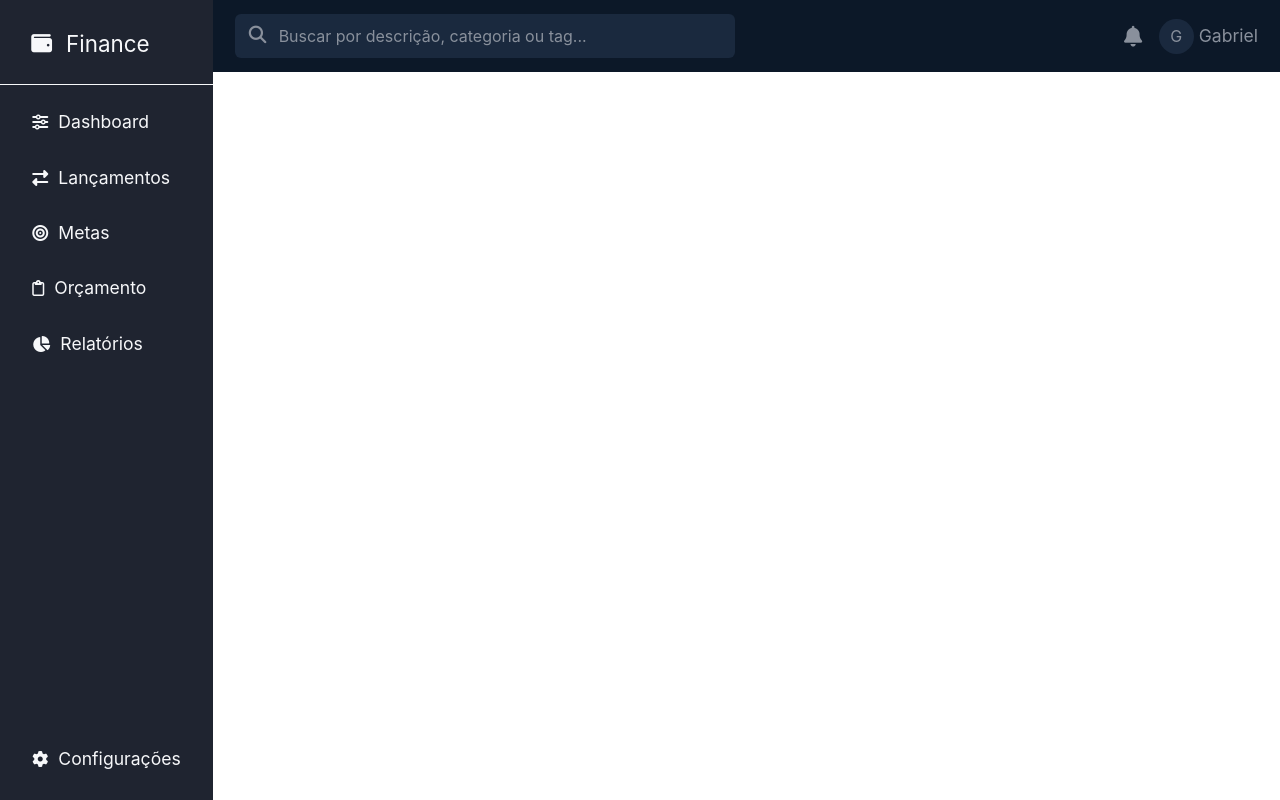
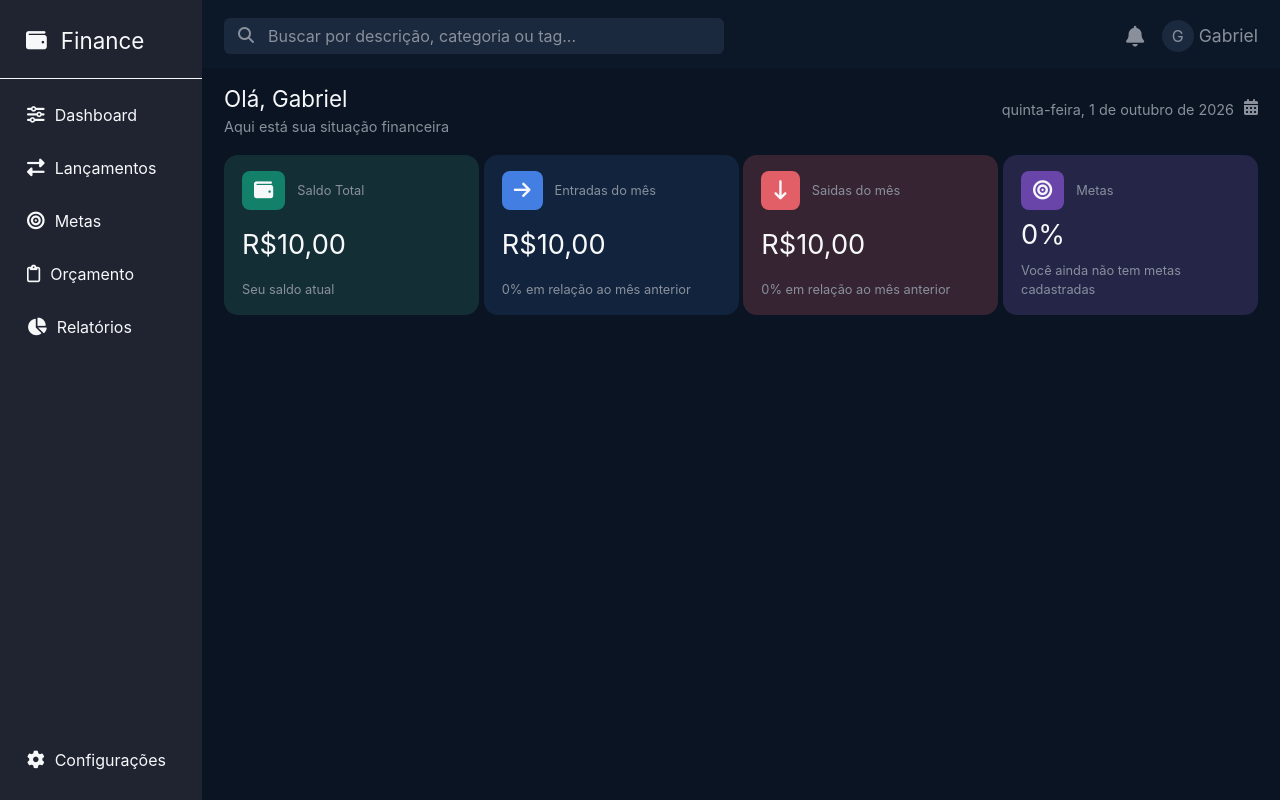
Before and after one commit to Gabrielbarbosa14/finance-app, a React (Vite) app: page / in a window 1280 px wide. Built offline with nearby package versions, Linux system fonts and the light colour scheme.

Commit message:
Adicionando mais funcionalidades no dashboard

```diff
--- a/src/App.jsx
+++ b/src/App.jsx
@@ -2,7 +2,7 @@ import { useState } from "react";
 import "./App.css";
 import Sidebar from "./components/Sidebar";
 import Dashboard from "./components/Dashboard";
-import Lancamentos from "./components/NewReleases";
+import Lancamentos from "./components/entries";
 import Goals from "./components/Goals";
 import Budgets from "./components/Budgets";
 import Reports from "./components/Reports";
@@ -18,7 +18,10 @@ function App() {
       <Sidebar />
       <Routes>
         <Route path="/" element={<Dashboard />}/>
-        <Route path="/about" element={<About />}/>
+        <Route path="/entries" element={<Lancamentos />}/>
+        <Route path="/goals" element={<Goals />}/>
+        <Route path="/budgets" element={<Budgets />}/>
+        <Route path="/reports" element={<Reports />}/>
         <Route path="*" element={<h1>404 NOT FOUND</h1>}/>
       </Routes>
     </div>
--- a/src/components/Budgets.jsx
+++ b/src/components/Budgets.jsx
@@ -1,6 +1,6 @@
 function Budgets(){
     return(
-        <h1>oi</h1>
+        <h1>Orçamentos</h1>
     )
 }
 
--- a/src/components/Dashboard.jsx
+++ b/src/components/Dashboard.jsx
@@ -1,27 +1,72 @@
+
+const summaryData = [
+    {id: 'totalbalance', label: 'Saldo Total', value: 'R$10,00', description: 'Seu saldo atual', icon: 'fa-solid fa-wallet', bgcolor: 'bg-[#142E35]', bgcoloricon: 'bg-[#13816A]'},
+    {id: 'montharrivals', label: 'Entradas do mês', value: 'R$10,00', description: '0% em relação ao mês anterior', icon: 'fa-solid fa-arrow-right', bgcolor: 'bg-[#12243D]', bgcoloricon: 'bg-[#437FE2]'},
+    {id: 'monthoutflows', label: 'Saidas do mês', value: 'R$10,00', description: '0% em relação ao mês anterior', icon: 'fa-solid fa-arrow-down-long', bgcolor: 'bg-[#372432]', bgcoloricon: 'bg-[#E25F68]'},
+    {id: 'goals', label: 'Metas', value: '0%', description: 'Você ainda não tem metas cadastradas', icon: 'fa-solid fa-bullseye', bgcolor: 'bg-[#242547]', bgcoloricon: 'bg-[#6945AA]'}
+]
+
 function Dashboard() {
+    const today = new Date()
+
+    const options = {
+        weekday: 'long',
+        day: 'numeric',
+        month: 'long',
+        year: 'numeric'
+    }
+
+    const formattedDate = today.toLocaleDateString('pt-br', options)
+
     return(
-        <div className="w-full bg-">
-            <div className="bg-[#0C1828] pt-3.5 pb-3.5 pl-5.5 pr-5.5 flex justify-between">
+        <div className="w-full bg-[#0A1422]">
+            <div className="bg-[#0C1828] pt-[18px] pb-3.5 pl-5.5 pr-5.5 flex justify-between">
                 <div className="relative">
-                    <i className="fa-solid fa-magnifying-glass absolute left-3.5 top-3 text-[#89909C] text-[1.1em]"></i>
+                    <i className="fa-solid fa-magnifying-glass absolute left-3.5 top-[9px] text-[#89909C] text-[1em]"></i>
                     <input type="text"
                     name="search"
                     id="search"
                     placeholder="Buscar por descrição, categoria ou tag..."
-                    className="bg-[#1A293E] text-[#F7F8FA] w-[500px] pt-2.5 pb-2.5
+                    className="bg-[#1A293E] text-[#F7F8FA] w-[500px] pt-1.5 pb-1.5
                     pl-11 pr-1 rounded-[6px]"  />
                 </div>
-                <div id="right-conner" className="flex justify-between items-center w-[134px]">
+                <div id="right-conner" className="flex justify-between items-center w-[132px]">
                     <div id="notification" className="flex justify-center items-center">
                         <i className="fa-solid fa-bell text-[1.3em] text-[#89909C]"></i>
                     </div>
                     <div className="flex items-center justify-center gap-[5px]">
                         <div id="icon" className="flex items-center justify-center
-                        bg-[#1A293E] w-[35px] h-[35px] rounded-[50%]">
+                        bg-[#1A293E] w-[32px] h-[32px] rounded-[50%]">
                             <h1 className="text-[#89909C]">G</h1>
                         </div>
                         <h1 className="text-[#89909C] text-[1.1em]">Gabriel</h1>
                     </div>
+                </div>
+            </div>
+            <div id="body" className="pl-5.5 pr-5.5 pt-3.5 pb-3.5">
+                <div id="top-body" className="w-full flex justify-between items-center">
+                    <div>
+                        <h1 className="text-[#F7F8FA] text-[1.4em]">Olá, Gabriel</h1>
+                        <p className="text-[#89909C] text-[0.9em]">Aqui está sua situação financeira</p>
+                    </div>
+                    <div className="text-[#89909C] flex gap-2.5">
+                        <p className="text-[0.9em]">{formattedDate}</p>
+                        <i class="fa-solid fa-calendar-days"></i>
+                    </div>
+                </div>
+                <div id="summary" className=" flex justify-between mt-[18px]">
+                    {summaryData.map((card) => [
+                        <div className={`${card.bgcolor} w-[255px] h-[160px] pt-4 pb-4 pl-4.5 pr-4.5 flex flex-col justify-between rounded-[14px]`}>
+                            <div className="flex items-center gap-3">
+                                <div className={`${card.bgcoloricon} pt-2.5 pb-2.5 pl-3 pr-3 rounded-[8px] flex justify-between items-center`}>
+                                    <i className={`${card.icon} text-[1.2em] text-[#F7F8FA]`}></i>
+                                </div>
+                                <p className="text-[0.8em] text-[#89909C]">{card.label}</p>
+                            </div>
+                            <h1 className="text-[1.7em] text-[#F7F8FA]">{card.value}</h1>
+                            <p className="text-[0.8em] text-[#89909C]">{card.description}</p>
+                        </div>
+                    ])}
                 </div>
             </div>
         </div>
--- a/src/components/Goals.jsx
+++ b/src/components/Goals.jsx
@@ -1,6 +1,6 @@
 function Goals(){
     return(
-        <h1>oi</h1>
+        <h1>Metas</h1>
     )
 }
 
--- a/src/components/Reports.jsx
+++ b/src/components/Reports.jsx
@@ -1,6 +1,6 @@
 function Reports(){
     return(
-        <h1>oi</h1>
+        <h1>relatórios</h1>
     )
 }
 
--- a/src/components/Sidebar.jsx
+++ b/src/components/Sidebar.jsx
@@ -12,15 +12,15 @@ const links = [
   {id: "dashboard", label: "Dashboard", path: "/", icon: "fa-solid fa-sliders"},
   {id: "entries", label: "Lançamentos", path: "/entries", icon: "fa-solid fa-right-left"},
   {id: "goals", label: "Metas", path: "/goals", icon: "fa-solid fa-bullseye"},
-  {id: "budget", label: "Orçamento", path: "/budget", icon: "fa-regular fa-clipboard"},
+  {id: "budget", label: "Orçamento", path: "/budgets", icon: "fa-regular fa-clipboard"},
   {id: "reports", label: "Relatórios", path: "/reports", icon: "fa-solid fa-chart-pie"}
 ]
 
 function Sidebar() {
   return (
-    <div className="bg-[#1F2430] w-[255px] flex flex-col justify-between items-center pt-5 pb-5">
+    <div className="bg-[#1F2430] h-full w-[240px] flex flex-col justify-between items-center pt-5 pb-5">
       {topLink.map((link) => [
-        <div key={link.id} className="w-[170px] flex justify-start items-center gap-3.5 px-[10px] py-[7px]">
+        <div key={link.id} className="w-[170px] flex justify-start items-center gap-3.5 px-[10px] py-[4px]">
           <i className={`${link.icon} text-[#F7F8FA] text-[1.3em]`} />
           <h1 className="text-[1.4em] text-[#F7F8FA]">{link.label}</h1>
         </div>
@@ -29,16 +29,16 @@ function Sidebar() {
       <div className="flex flex-col justify-center items-center gap-[13px] mb-auto">
         {links.map((item) => [
           <Link to={item.path} key={item.id} className="group flex justify-start items-center gap-2.5 w-[170px] rounded-[8px] px-[11px] py-[8px] hover:bg-[#616a7b]">
-            <i className={`${item.icon} text-[#F7F8FA] text-[1em]`} />
-            <h1 className="text-[#F7F8FA] text-[1.1em]">{item.label}</h1>
+            <i className={`${item.icon} text-[#F7F8FA] text-[1.1em]`} />
+            <h1 className="text-[#F7F8FA]">{item.label}</h1>
           </Link>
         ])}
       </div>
       <div>
         {settings.map((setting) => [
           <Link to={setting.path} className="flex justify-start items-center gap-2.5 w-[170px] hover:bg-[#616a7b] px-[11px] py-[8px] rounded-[8px]">
-            <i className={`${setting.icon} text-[#F7F8FA] text-[1em]`} />
-            <h1 className="text-[#F7F8FA] text-[1.1em] w-full">{setting.label}</h1>
+            <i className={`${setting.icon} text-[#F7F8FA] text-[1.1em]`} />
+            <h1 className="text-[#F7F8FA] w-full">{setting.label}</h1>
           </Link>
         ])}
       </div>
--- a/src/components/NewReleases.jsx
+++ b/src/components/entries.jsx
@@ -1,4 +1,4 @@
-function NewReleases() {
+function entries() {
     return(
         <div className="">
             <h1>Lançamentos</h1>
@@ -6,4 +6,4 @@ function NewReleases() {
     )
 }
 
-export default NewReleases
+export default entries
```
